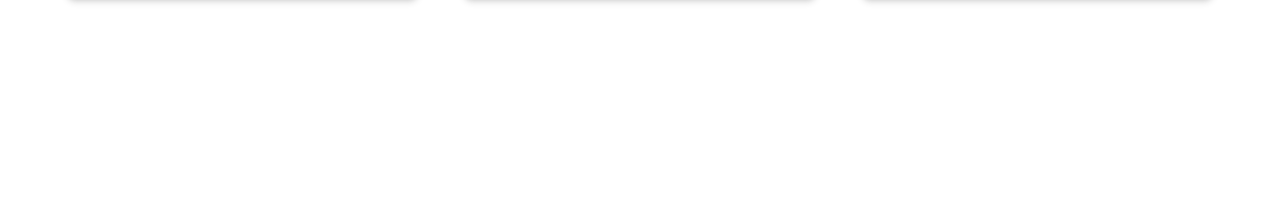
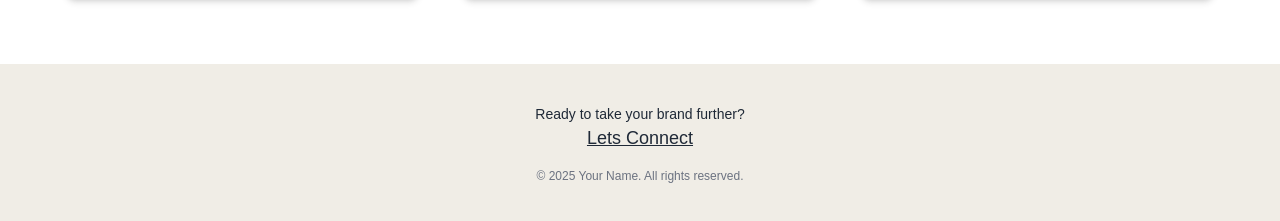
Before and after one commit to Dayton-His-Glory-Alone/daytonr-personalsite, a Next.js app: page / in a window 1280 px wide. Shown: the part 1168-1389 px from the top of the page. Before the commit the page ends 1232 px from the top, so only its background shows below. Built offline with nearby package versions, Linux system fonts and the light colour scheme.

Commit message:
Update page.tsx

```diff
--- a/app/page.tsx
+++ b/app/page.tsx
@@ -95,6 +95,19 @@ export default function Home() {
           ))}
         </div>
       </section>
+            {/* Footer */}
+      <footer className="text-center py-10 px-6 bg-[#f0ede6]">
+        <p className="text-sm">Ready to take your brand further?</p>
+        <a
+          href="mailto:youremail@example.com"
+          className="text-lg font-medium underline hover:text-black"
+        >
+          Lets Connect
+        </a>
+        <p className="mt-4 text-xs text-gray-500">
+          © {new Date().getFullYear()} Your Name. All rights reserved.
+        </p>
+      </footer>
     </div>
   );
 }
```
